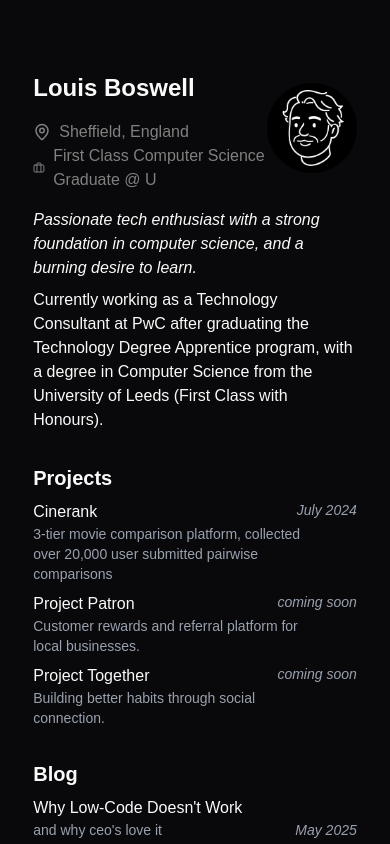
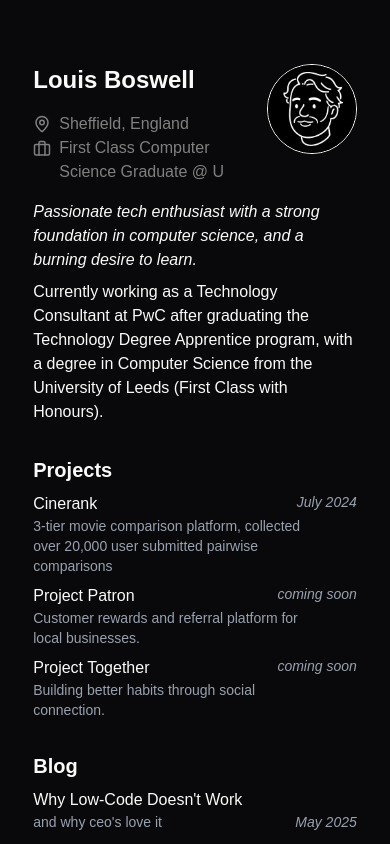
Before and after one commit to louisboswell/portfolio, a Next.js app: page / in a window 390 px wide. Shown: the top 844 px of the page. Built offline with nearby package versions, Linux system fonts and the light colour scheme.

Commit message:
Fixed overflow error on mobile.

```diff
--- a/pages/_layout.tsx
+++ b/pages/_layout.tsx
@@ -1,4 +1,4 @@
-// import Footer from "@/components/ui/homebrew/Footer";
+
 // import Navbar from '@/components/ui/homebrew/Navbar';
 import { ReactNode } from "react";
 
@@ -14,7 +14,7 @@
           enableSystem
           disableTransitionOnChange
         >
-          <div className="flex p-10 flex-col h-screen justify-between">
+          <div className="flex px-10 flex-col h-screen justify-between">
             {/* <Navbar/> */}
             <main className="">{children}</main>
             {/* <Footer/> */}
--- a/pages/index.tsx
+++ b/pages/index.tsx
@@ -63,8 +63,8 @@
     <main
       className={`${geistSans.variable} ${geistMono.variable} flex justify-center`}
     >
-      <div className="min-lg:w-1/2 justify-start flex-col">
-      <div className="flex flex-row justify-between items-center">
+      <div className="min-lg:w-1/2 justify-start flex-col mt-8">
+      <div className="flex flex-row justify-between items-start">
         <div className="flex flex-col">
         <div className="mt-8 mb-4">
           <a className="text-2xl font-bold">Louis Boswell</a>
@@ -75,8 +75,8 @@
           <a style={{ color: "gray" }}>Sheffield, England</a>
         </div>
 
-        <div className="flex-row flex gap-2 items-center mb-4">
-          <Briefcase color="gray" size={18} />
+        <div className="flex-row flex gap-2 items-start mb-4 pr-8">
+          <Briefcase style={{flexShrink: 0}} className="mt-1" color="gray" size={18} />
           <TypeAnimation
             sequence={[
               // Same substring at the start will only be typed out once, initially
@@ -96,7 +96,7 @@
         </div>
 
           </div>
-            <Image alt="me" src="/avatar.png" width={90} height={90} className={`mt-2 rounded-full -scale-x-100 border-white hover:animate-spin ${theme == 'light' ? 'invert' : null}`}/>
+            <Image alt="me" src="/avatar.png" width={90} height={90} className={`mt-8 rounded-full -scale-x-100 border-1 border-white hover:animate-spin ${theme == 'light' ? 'invert' : null}`}/>
 
 </div>
         <div className="italic mb-2">
```
